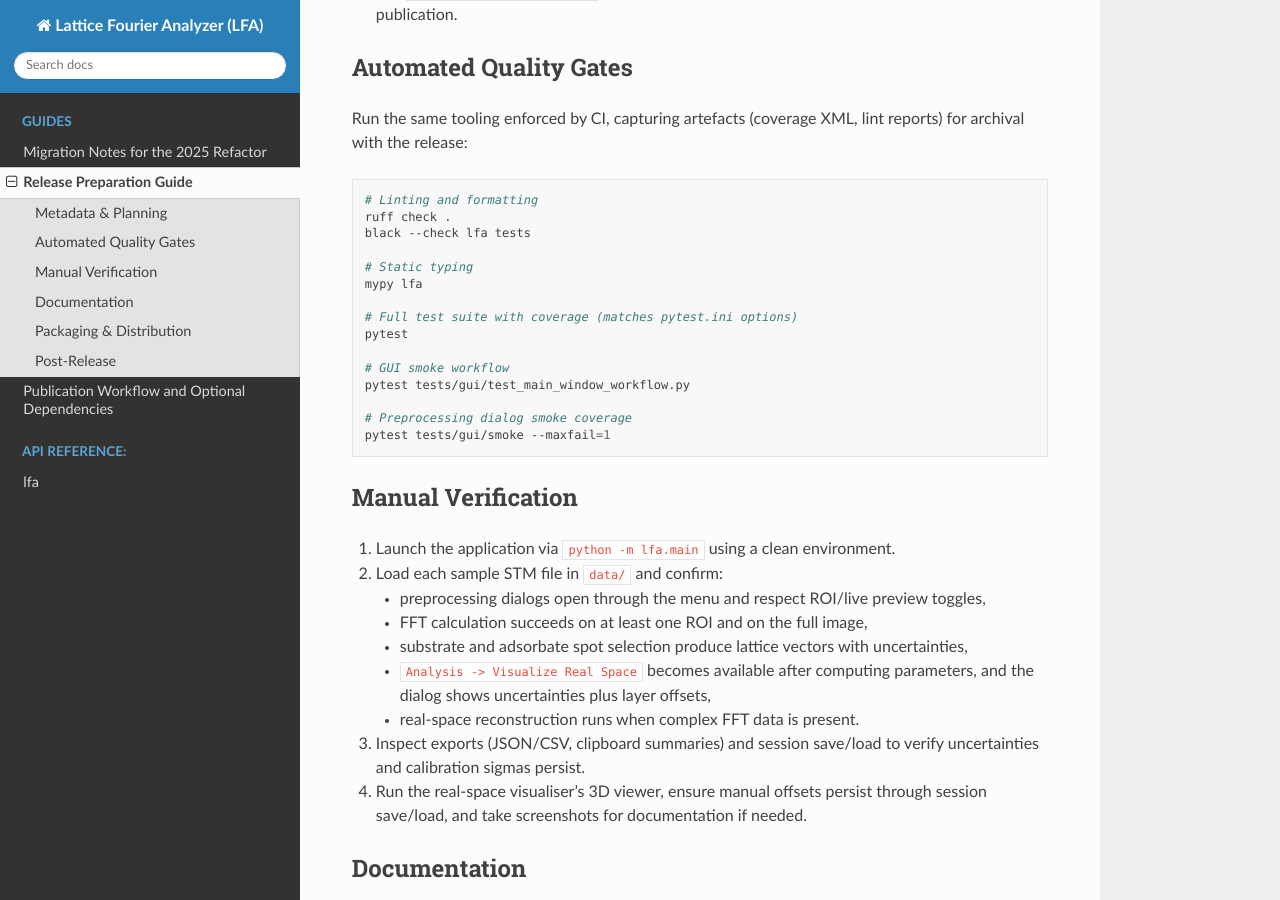
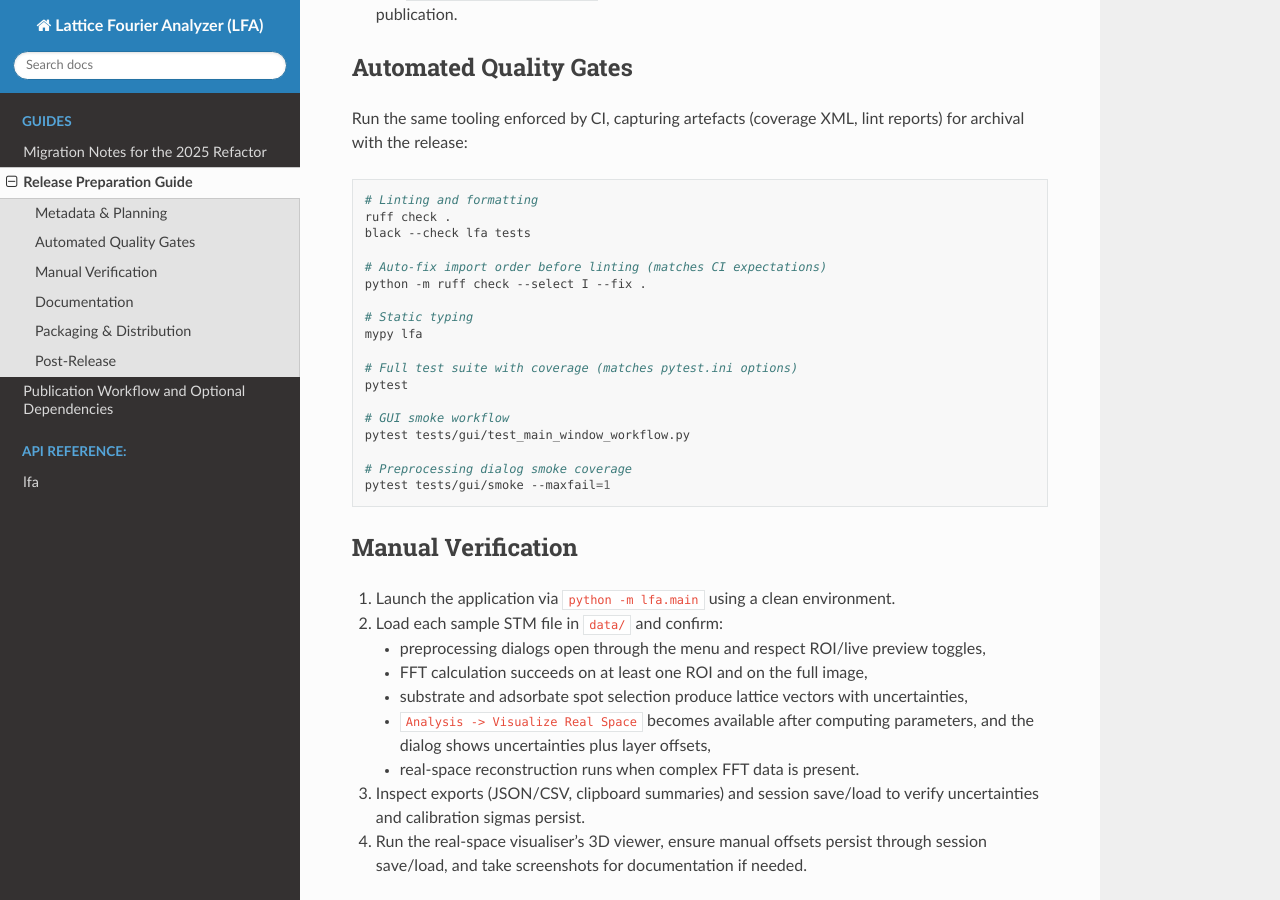
Before and after one commit to RafLew84/NEtCAT_LFA, a Sphinx documentation site: the page built from docs/source/release_checklist.rst, in a window 1280 px wide and 900 px high, scrolled down 556 px. Built offline with Sphinx 7.4.7 and the Read the Docs theme 3.1.0, drawn with Linux system fonts in a browser that asks for light colours.

Commit message:
Update release_checklist.rst

```diff
--- a/docs/source/release_checklist.rst
+++ b/docs/source/release_checklist.rst
@@ -36,6 +36,9 @@ reports) for archival with the release:
    # Linting and formatting
    ruff check .
    black --check lfa tests
+
+   # Auto-fix import order before linting (matches CI expectations)
+   python -m ruff check --select I --fix .
 
    # Static typing
    mypy lfa
```
